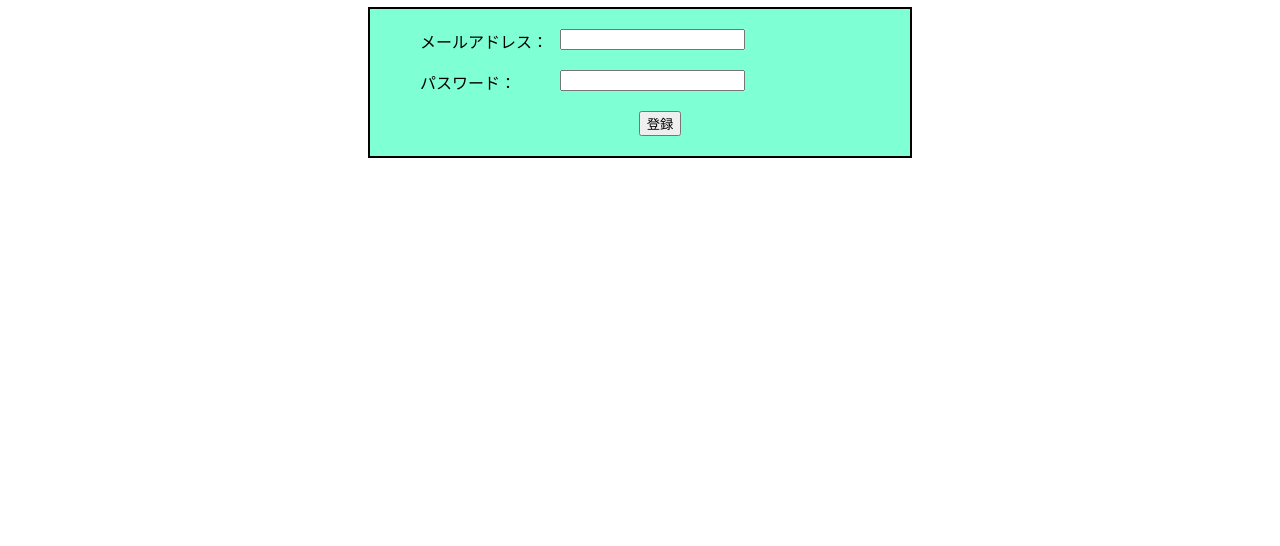
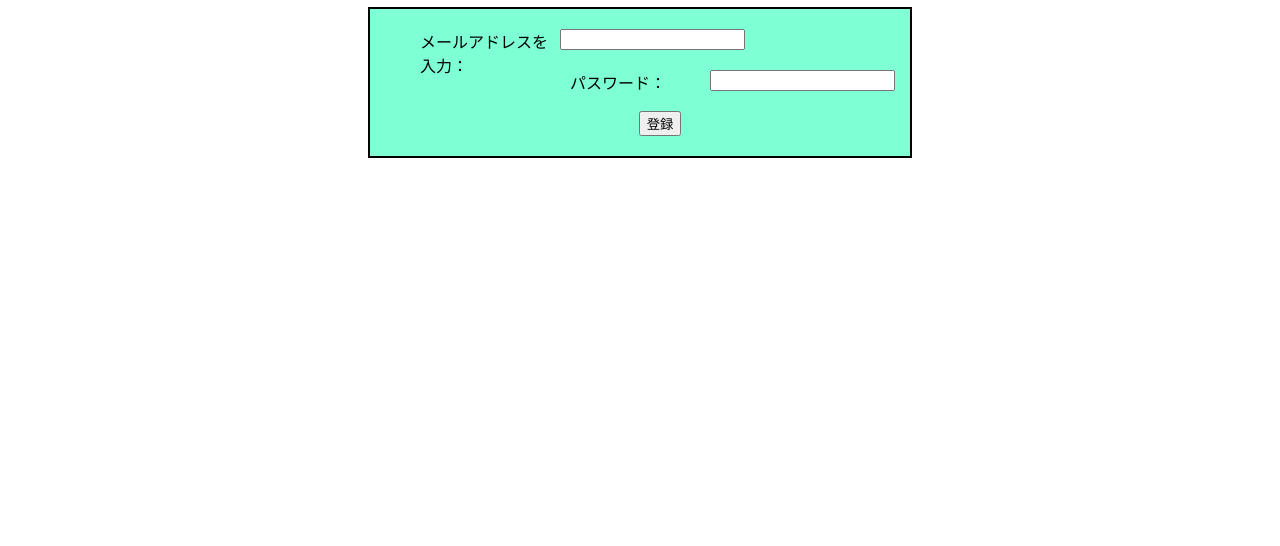
Before and after one commit to ussiy-buiz/unilogy, a plain HTML site: page regestration.html in a window 1280 px wide. Shown: the part 254-800 px from the top of the page. Drawn offline with Linux system fonts and the light colour scheme; a web font is replaced by a local one.

Commit message:
こうせいです

```diff
--- a/regestration.html
+++ b/regestration.html
@@ -23,7 +23,7 @@
             <form action="http://localhost/phpbook/regestration.php" method="post">
                 <ul class="fm">
                     <li>
-                        <label for="email">メールアドレス：</label>
+                        <label for="email">メールアドレスを入力：</label>
                         <input id="email" type="email" name="email" cols="40" rows="60" autocomplete="off">
                     </li>
                     <li>
```
